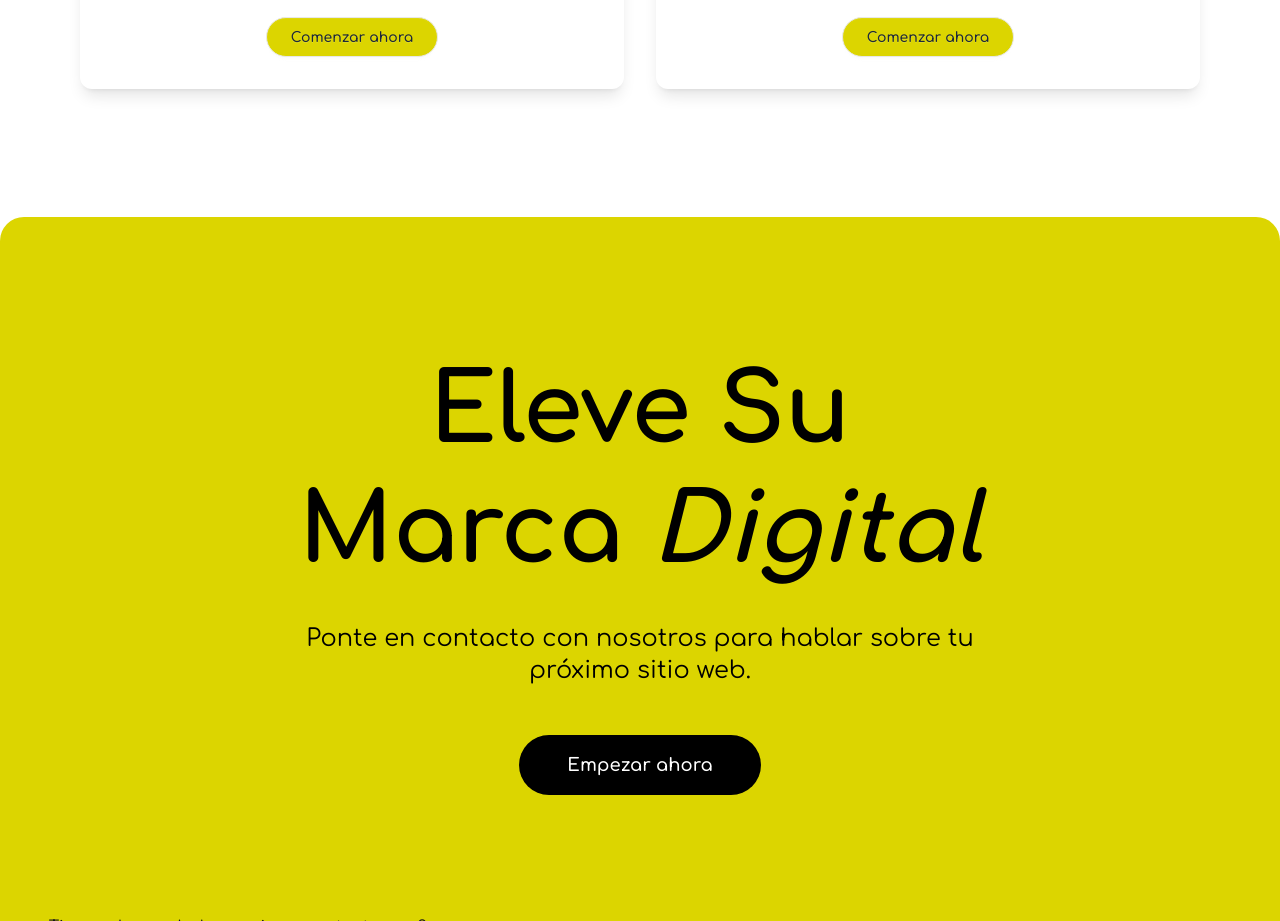
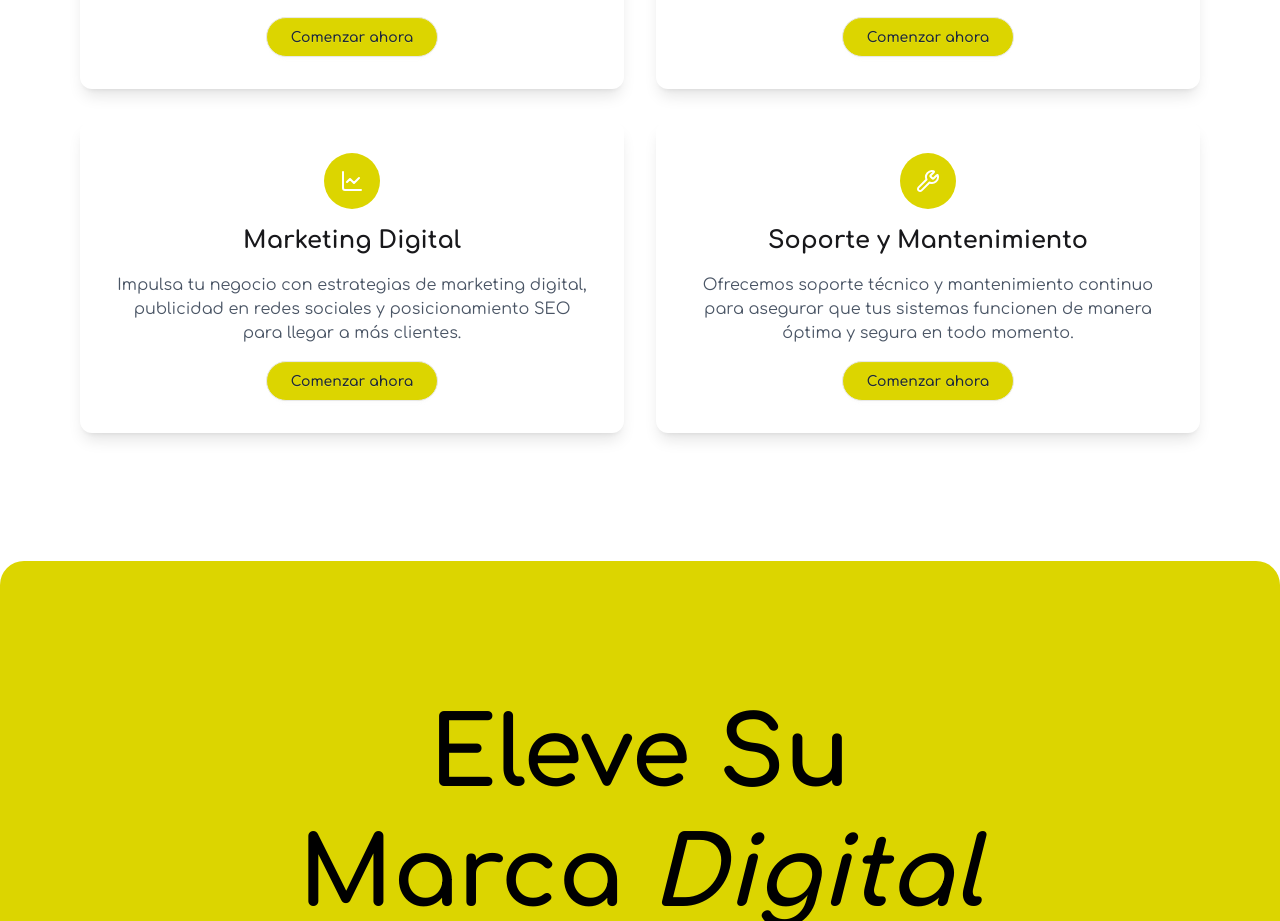
Before and after one commit to Grobles-Inc/Portafolio-Grobles, a React (Vite) app: page /services in a window 1280 px wide. Shown: the part 1863-2784 px from the top of the page. Built offline with nearby package versions, Linux system fonts and the light colour scheme.

Commit message:
Nuevos Servicios Agregados.

```diff
--- a/src/pages/Services.tsx
+++ b/src/pages/Services.tsx
@@ -1,5 +1,5 @@
 import { Link } from "react-router-dom";
-import { Monitor, Smartphone, Server, Paintbrush } from "lucide-react";
+import { Monitor, Smartphone, Server, Paintbrush, ChartLine, Wrench } from "lucide-react";
 import SEOHead from "../components/SEOHead"
 
 export default function Services() {
@@ -174,6 +174,43 @@ export default function Services() {
               </Link>
             </div>
           </div>
+          {/* Tarjeta 5 */}
+          <div className="bg-white p-8 rounded-xl shadow-lg hover:scale-105 transition-transform duration-300 cursor-pointer">
+            <div className="flex flex-col items-center text-center space-y-4">
+              <div className="text-4xl text-white bg-[#dcd500] rounded-full p-4">
+                <ChartLine />
+              </div>
+              <h3 className="text-2xl font-bold">Marketing Digital</h3>
+              <p className="text-gray-600">
+                Impulsa tu negocio con estrategias de marketing digital, publicidad en redes sociales y posicionamiento SEO para llegar a más clientes.
+              </p>
+              <Link
+                to="/contact"
+                className="btn bg-[#dcd500] hover:bg-white text-gray-800 font-semibold px-6 py-2 rounded-full transition-all duration-300 hover:scale-105"
+              >
+                Comenzar ahora
+              </Link>
+            </div>
+          </div>
+
+          {/* Tarjeta 6 */}
+          <div className="bg-white p-8 rounded-xl shadow-lg hover:scale-105 transition-transform duration-300 cursor-pointer">
+            <div className="flex flex-col items-center text-center space-y-4">
+              <div className="text-4xl text-white bg-[#dcd500] rounded-full p-4">
+                <Wrench />
+              </div>
+              <h3 className="text-2xl font-bold">Soporte y Mantenimiento</h3>
+              <p className="text-gray-600">
+                Ofrecemos soporte técnico y mantenimiento continuo para asegurar que tus sistemas funcionen de manera óptima y segura en todo momento.
+              </p>
+              <Link
+                to="/contact"
+                className="btn bg-[#dcd500] hover:bg-white text-gray-800 font-semibold px-6 py-2 rounded-full transition-all duration-300 hover:scale-105"
+              >
+                Comenzar ahora
+              </Link>
+            </div>
+          </div>
         </div>
 
       </section>
```
